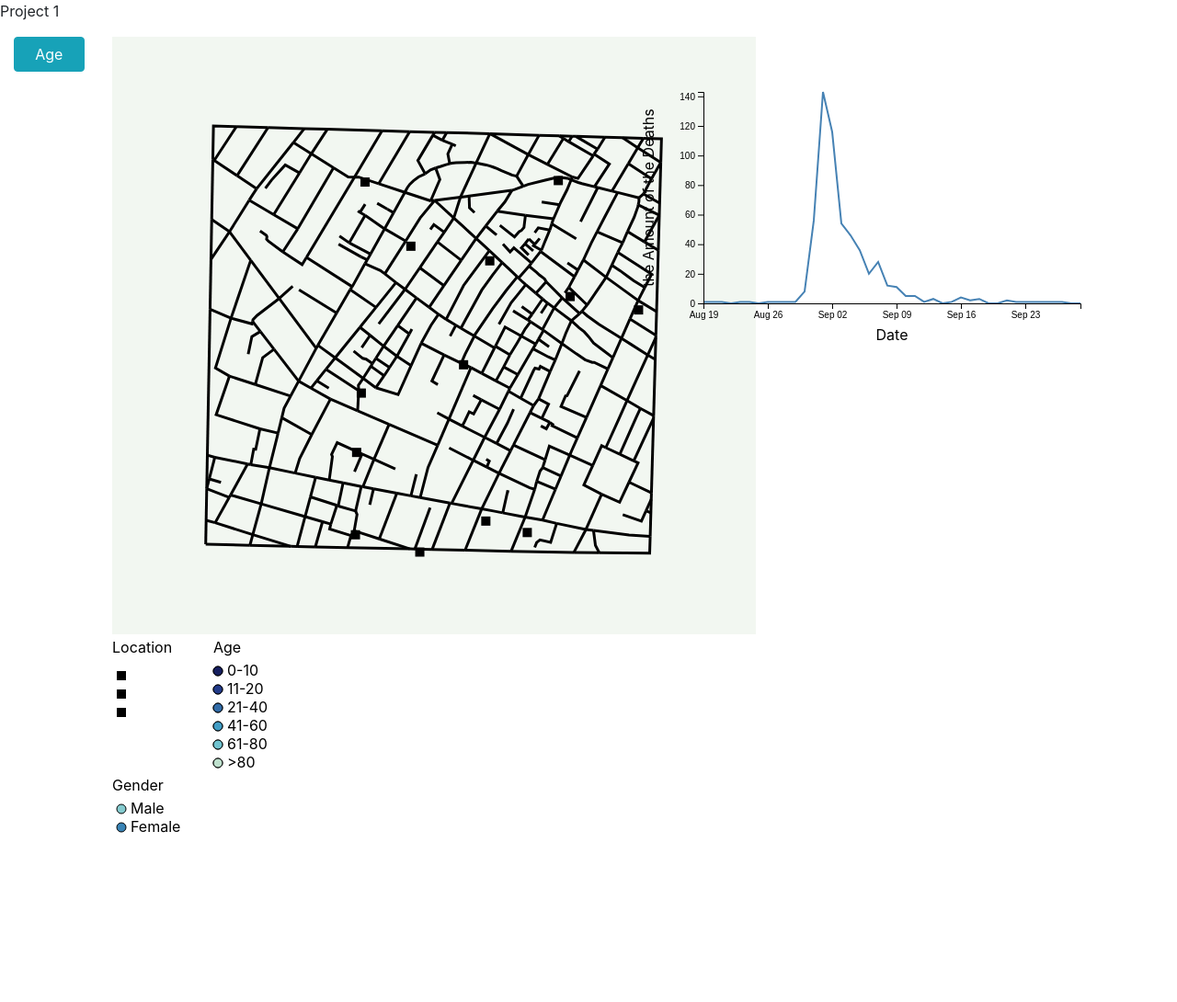
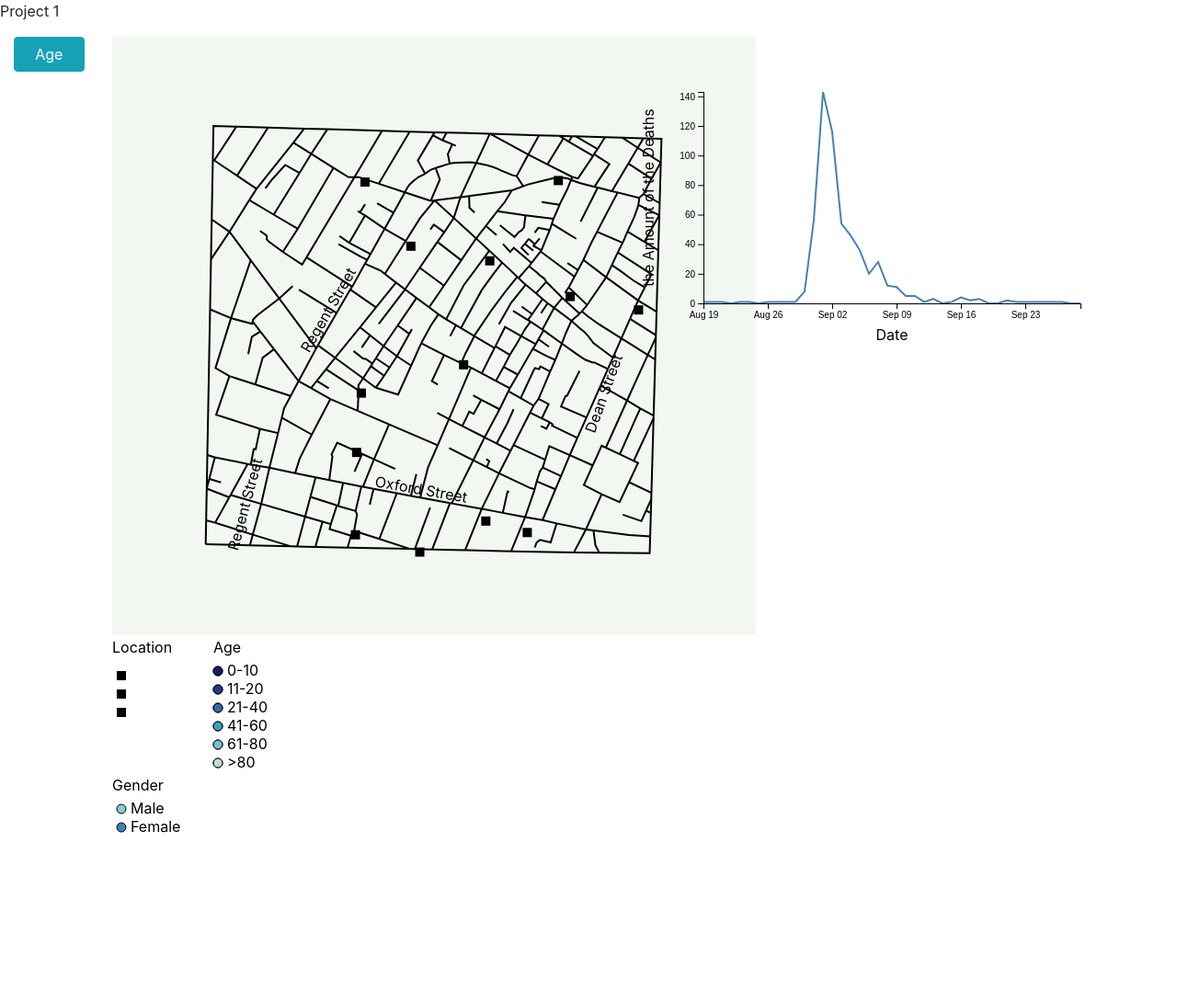
Before and after one commit to dhend/H517Project1, a plain HTML site: page index.html in a window 1280 px wide. Shown: the whole page at 92% size. Drawn offline with nearby package versions, Linux system fonts and the light colour scheme.

Commit message:
add the labels

```diff
--- a/index.html
+++ b/index.html
@@ -94,24 +94,27 @@
                     .on("click", reset);
 
             mapgraph.call(zoom);
-            // d3.queue()
-            d3.csv("/data/roadsName.csv",function(d){
-                for(var i=0;i<d.length-1;i++){
-                    d3.select("#main").select("g")
-                                    .append("text")
-                                    .attr("x",d[i].x*scaleInstant)
-                                    .attr("y",d[i].y*scaleInstant)
-                                    .text(function(){
-                                        if(d[i].name==d[i+1].name){
-                                            return "";
-                                        }else{
-                                            return d[i].name;
-                                        }
-                                    })
-                                    .attr("transform",rotate(90));
-                                }
 
-            })
+            // d3.csv("/data/roadsName.csv",function(d){
+            //     for(var i=0;i<d.length-1;i++){
+            //         d3.select("#main").select("g")
+            //                         .append("text")
+            //                         .attr("x",d[i].x*scaleInstant)
+            //                         .attr("y",d[i].y*scaleInstant)
+            //                         .text(function(){
+            //                             if(d[i].name==d[i+1].name){
+            //                                 return "";
+            //                             }else{
+            //                                 return d[i].name;
+            //                             }
+            //                         });
+            //                     }
+
+            // })
+            //label the main streets
+
+
+
             d3.json("/data/streets.json",function(d){
                 //console.log(d.length);
                 for (var i=0; i< d.length; i++){
@@ -119,10 +122,32 @@
                                         .append("path")
                                         .attr("d", lineFunction(d[i]))
                                         .attr("stroke", "black")
-                                        .attr("stroke-width", 3)
+                                        .attr("stroke-width", 2)
                                         .attr("fill", "none");
                 }
             });
+            //data for labels
+            streetlabels = [{x:11.165,y:16.6,street:'Oxford Street',degree:10},{x:5,y:17,street:'Regent Street',degree:-75},{x:18,y:13,street:'Dean Street',degree:-70},{x:8,y:10,street:'Regent Street',degree:-60}];
+
+
+            d3.select("#main").select("g")
+                                .selectAll("text")
+                                .data(streetlabels)
+                                .enter()
+                                .append("text")
+                                .attr("x",function(d){
+                                    return d.x*scaleInstant;
+                                })
+                                .attr("y",function(d){
+                                    return d.y*scaleInstant;
+                                })
+                                .attr("text-anchor", "middle")
+                                .attr("transform",function(d){
+                                    return "rotate("+d.degree+","+d.x*scaleInstant+","+d.y*scaleInstant+")"
+                                })
+                                .text(function(d){
+                                    return d.street
+                                });
             function reset() {
               active.classed("active", false);
               active = d3.select(null);
```
